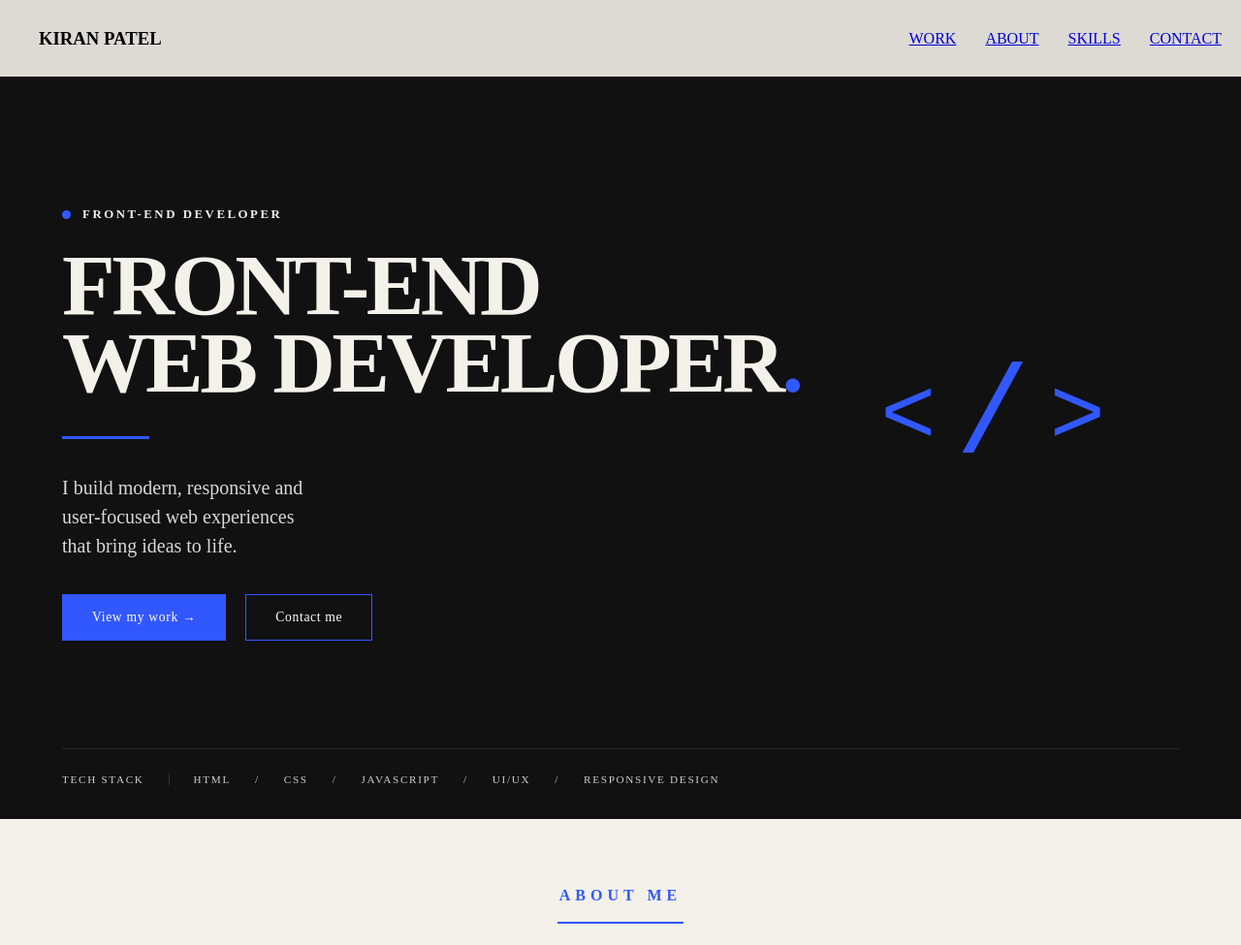
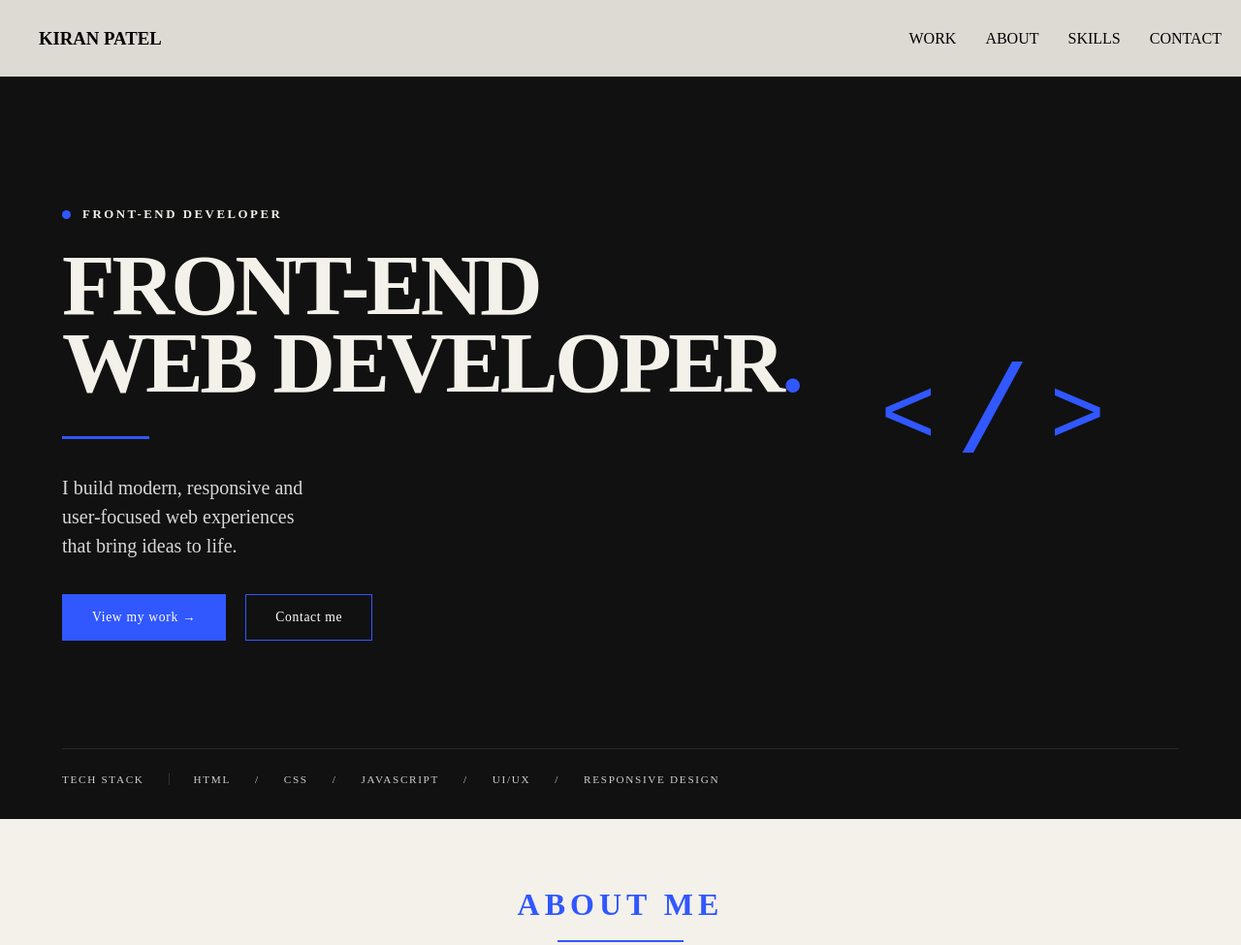
Before and after one commit to KiranP110405/MyPortfolio, a plain HTML site: page index.html in a window 1280 px wide. Shown: the top 975 px of the page at 97% size. Drawn offline with Linux system fonts and the light colour scheme.

Commit message:
updates nav bar

```diff
--- a/index.html
+++ b/index.html
@@ -13,47 +13,14 @@
         <h3 id="heading">KIRAN PATEL</h3>
         <nav id="navbar">
             <ul>
-                <li><a href="#">WORK</a></li>
-                <li><a href="#">ABOUT</a></li>
-                <li><a href="#">SKILLS</a></li>
-                <li><a href="#">CONTACT</a></li>
+                <li><a class="nav-link" href="#">WORK</a></li>
+                <li><a class="nav-link href=" #">ABOUT</a></li>
+                <li><a class="nav-link href=" #">SKILLS</a></li>
+                <li><a class="nav-link href=" #">CONTACT</a></li>
             </ul>
         </nav>
     </header>
     <main>
-        <!-- <section id="hero-section">
-
-            <div id="hero-content">
-
-                <h2>FRONT-END<br>WEB DEVELOPER</h2>
-
-                <p>I build modern, responsive and<br>
-                    user-focused web experiences.
-                </p>
-
-
-                <button class="hero-button">View my work -></button>
-                <button class="hero-button">Contact me</button>
-
-            </div>
-
-            <div id="hero-image">
-                <img src="images /placeholder image .png" alt="">
-            </div>
-            <div class="hero">
-                <p>FRONT-END DEVELOPER</p>
-
-                <h2>FRONT-END <br>
-                    WEB DEVELOPER.</h2>
-
-                <p>I build modern, responsive and <br>
-                    user-focused web experiences <br>
-                    that bring ideas to life.</p>
-
-                <button class="hero-button">View my work -></button>
-                <button class="hero-button">Contact me</button>
-            </div>
-        </section> -->
 
         <section id="hero-section">
 
--- a/style.css
+++ b/style.css
@@ -31,6 +31,11 @@
     margin-right: 30px;
 }
 
+.nav-link {
+    text-decoration: none;
+    color: black;
+}
+
 ul {
     list-style-type: none;
     padding: 0;
@@ -53,9 +58,6 @@
 
     position: relative;
 }
-
-
-/* LEFT SIDE */
 
 .hero {
     display: flex;
@@ -263,7 +265,7 @@
 }
 
 .about-label {
-    font-size: 1rem;
+    font-size: 2rem;
     color: #3157FF;
     text-align: center;
     letter-spacing: 5px;
```
